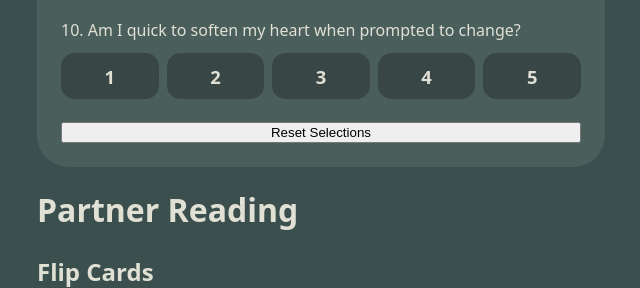
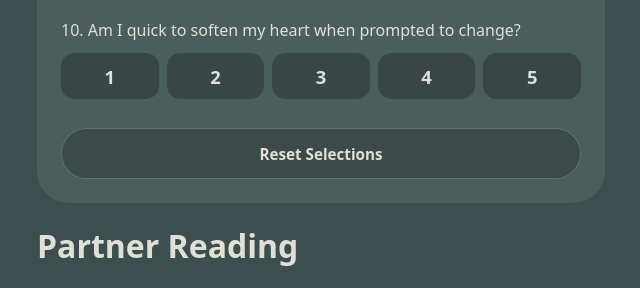
Before and after one commit to dallinnd/23rdSundaySchool, a plain HTML site: page lesson1122.html in a window 1280 px wide. Shown: the part 2034-2322 px from the top of the page, without its empty margins (319-959 px from the left). Drawn offline with Linux system fonts and the light colour scheme.

Commit message:
Update styles.css

```diff
--- a/styles.css
+++ b/styles.css
@@ -509,3 +509,24 @@ h2 {
     background-color: #ffffff;
     color: var(--bg-color);
 }
+
+.rating-reset {
+    margin-top: 0.4rem;
+    padding: 0.9rem;
+    width: 100%;
+    border: 1px solid rgba(225, 224, 213, 0.25);
+    border-radius: 2rem;
+    background-color: rgba(0, 0, 0, 0.2);
+    color: var(--text-color);
+    font-family: inherit;
+    font-size: 0.95rem;
+    font-weight: 600;
+    cursor: pointer;
+    -webkit-tap-highlight-color: transparent;
+    transition: background-color 0.15s ease, transform 0.1s ease;
+}
+
+.rating-reset:active {
+    background-color: rgba(0, 0, 0, 0.35);
+    transform: scale(0.98);
+}
```
